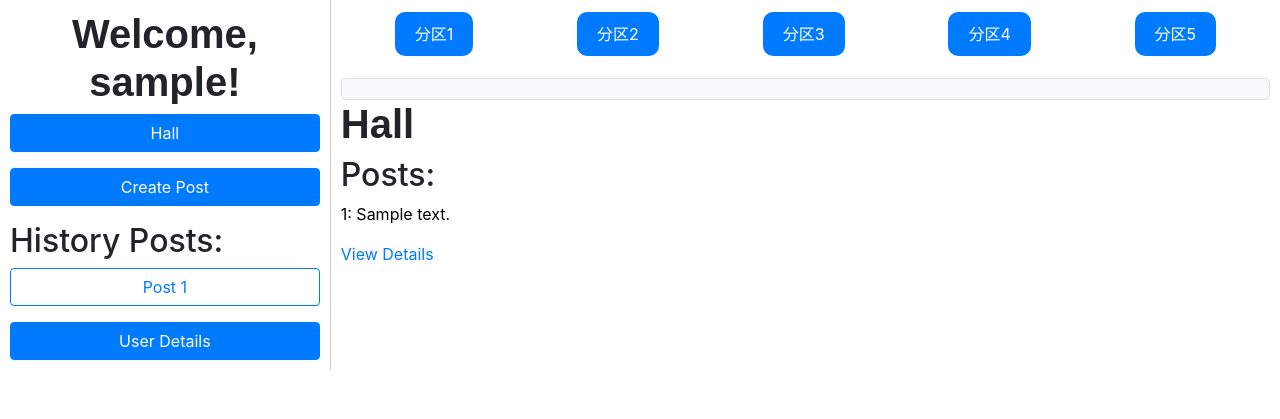
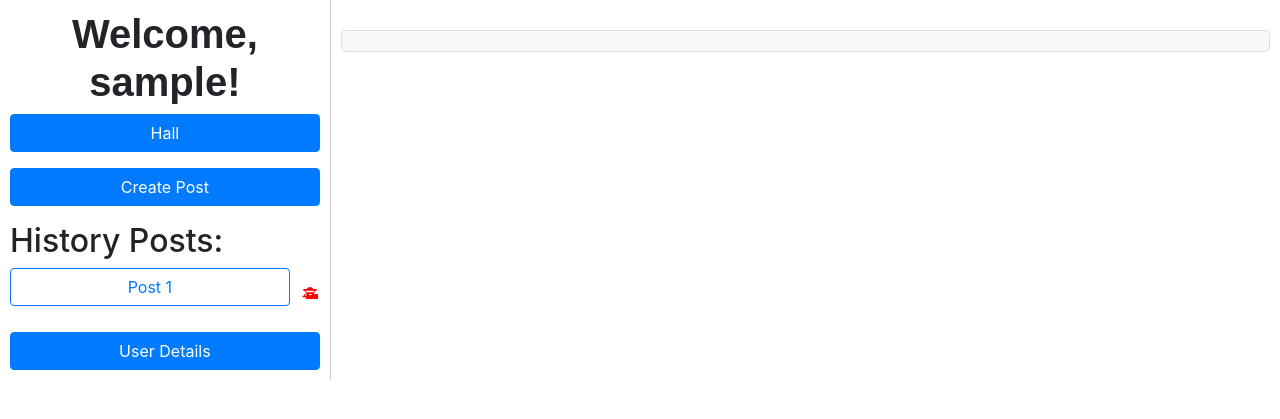
Before and after one commit to 4lanTur1ng/YellowBook, a Flask app: template templates/welcome.html in a window 1280 px wide. Shown: the top 419 px of the page. Run offline with Flask 3, Linux system fonts and the light colour scheme; the template is opened without the code that fills it: most values are stand-ins (such as "Sample title", 1, 10 or a date in 2020); some libraries are stand-ins or nearby versions.

Commit message:
Add files via upload

```diff
--- a/templates/welcome.html
+++ b/templates/welcome.html
@@ -7,14 +7,6 @@
         body {
             display: flex;
             flex-direction: row;
-        }
-         #container {
-            width: 100%;
-            height: 100%;
-            display: flex;
-            flex-direction: row;
-            background-color: #000000;
-            box-shadow: 0 0 10px rgba(0, 0, 0, 0.1);
         }
         #sidebar {
             flex: 1;
@@ -29,20 +21,6 @@
         #postsList .btn {
             margin-bottom: 10px;
             width: 100%;
-        }
-         .nav-btns {
-            display: flex;
-            justify-content: space-around;
-            margin-bottom: 20px;
-        }
-         .nav-btn {
-             padding: 10px 20px;
-            font-size: 16px;
-            background-color: 	#007bff;
-            color: #fff;
-            border:none;
-            border-radius: 10px;
-            cursor: pointer;
         }
         #postDetail {
             background-color: #f8f9fa;
@@ -66,6 +44,23 @@
             font-family: Arial, sans-serif;
             font-weight: bold;
         }
+        .post-container {
+            display: flex;
+            align-items: center;
+            justify-content: space-between;
+        }
+        .delete-btn {
+            background-color: transparent;
+            border: none;
+            cursor: pointer;
+            margin-left: 10px;
+            padding: 0;
+        }
+        .delete-icon {
+            width: 20px;
+            height: 20px;
+            fill: red;
+        }
     </style>
     <script src="https://ajax.googleapis.com/ajax/libs/jquery/3.5.1/jquery.min.js"></script>
 </head>
@@ -77,7 +72,10 @@
         <h2>History Posts:</h2>
         <div id="postsList">
             {% for post in posts %}
+                <div class="post-container">
                     <button class="btn btn-outline-primary btn-block" onclick="showPostContent('{{ post['post']['content'] }}', '{{ post['comment_count'] }}', '{{ post['likes_count'] }}')">Post {{ loop.index }}</button>
+                    <button class="delete-btn" onclick="confirmDelete('{{ post['post']['id'] }}')"><svg class="delete-icon" xmlns="http://www.w3.org/2000/svg" viewBox="0 0 24 24"><path d="M20 6h-4L14 4H10l-2 2H4v2h16zm-3.4 6c.2-.5.4-1 .4-1.6 0-2.8-2.2-5-5-5s-5 2.2-5 5c0 .6.1 1.1.4 1.6l-.4 6h14.8l-.4-6zm-6.6 2v-2h-2v2H7v-2H5v2H3v2h18v-2h-2v-2h-2zM6 8h12v2H6zm0 4h3v2H6zm5 0h3v2h-3zm5 0h3v2h-3z"/></svg></button>
+                </div>
             {% endfor %}
             {% if not posts %}
                 <p class="text-center">No posts available.</p>
@@ -86,33 +84,13 @@
         <a href="{{ url_for('user_details', username=username) }}" class="btn btn-primary btn-block mt-3">User Details</a>
     </div>
     <div id="main">
-         <div class="nav-btns" style="background-color: white;border: 2px solid white; border-radius: 0px;">
-                <button class="nav-btn" onclick="jumpToCategory(1)">分区1</button>
-                <button class="nav-btn" onclick="jumpToCategory(2)">分区2</button>
-                <button class="nav-btn" onclick="jumpToCategory(3)">分区3</button>
-                <button class="nav-btn" onclick="jumpToCategory(4)">分区4</button>
-                <button class="nav-btn" onclick="jumpToCategory(5)">分区5</button>
-            </div>
         <div id="postDetail">
             <!-- post detail will be shown here -->
         </div>
         <form id="createPostForm" action="{{ url_for('create_post') }}" method="post" style="display: none;">
             <textarea id="postContent" name="post_content" class="form-control mb-3" placeholder="Write a new post..."></textarea>
-            <button type="button" id="postButton" class="btn btn-primary btn-block" onclick="createPost()">Post</button>
+            <button type="submit" id="postButton" class="btn btn-primary btn-block">Post</button>
         </form>
-
-        <h1>Hall</h1>
-        <h2>Posts:</h2>
-        <div id="postsList">
-            {% for post in posts111 %}
-            <div>
-                <p style="color: black;">{{ post['user_id'] }}: {{ post['content'] }}</p>
-                 <!-- 添加帖子创建时间 -->
-
-                <a href="{{ url_for('post_details', post_id=post['id']) }}">View Details</a>
-            </div>
-                {% endfor %}
-        </div>
     </div>
     <script>
         function showCreatePostForm() {
@@ -120,81 +98,38 @@
             document.getElementById('postDetail').style.display = 'none';
         }
 
-      function showPostContent(content, commentCount, likesCount,postID) {
+        function showPostContent(content, commentCount, likesCount) {
             document.getElementById('postDetail').style.display = 'block';
             document.getElementById('createPostForm').style.display = 'none';
-
-    // 创建按钮元素
-    const deleteButton = document.createElement('button');
-    deleteButton.innerText = '删除本帖子';
-    deleteButton.className = 'btn btn-danger';
-    deleteButton.addEventListener('click', function () {
-       $.ajax({
-            url: '/delete_post', // 根据您的后端路由设置正确的 URL
-            type: 'POST',
-            data: { 'post_id': postID },
-            success: function(response) {
-                // 成功删除帖子后，您可以处理服务器的响应
-                alert('帖子已删除'); // 仅作为演示，您可以根据服务器端的响应进行适当处理
-                // 可选：在删除成功后，可以重新加载页面或从列表中移除被删除的帖子
-                // 重新加载页面的示例：
-                location.reload();
-            },
-            error: function(error) {
-                // 处理删除帖子时出错的情况
-                alert('删除帖子时出错，请重试'); // 仅作为演示，您可以根据实际错误进行适当处理
-            }
-        });
-
-
-        // 删除帖子后，隐藏帖子详情部分
-        document.getElementById('postDetail').style.display = 'none';
-    });
-
-    // 获取帖子详情容器
-    const postDetailContainer = document.getElementById('postDetail');
-
-    // 在帖子详情容器中添加帖子内容
-    postDetailContainer.innerHTML = `
+            document.getElementById('postDetail').innerHTML = `
                 <p>${content}</p>
                 <p>Comment Count: ${commentCount}</p>
-        <p>Likes Count: ${likesCount}</p>`;
-
-    // 将按钮添加到帖子详情容器
-    postDetailContainer.appendChild(deleteButton);
+                <p>Likes Count: ${likesCount}</p>
+            `;
         }
 
-       function createPost() {
-    const content = $('#postContent').val();
+        function confirmDelete(postId) {
+            if (confirm("Are you sure you want to delete this post?")) {
+                deletePost(postId);
+            }
+        }
 
-    // 获取当前系统时间
-    // const currentDate = new Date();
-    // const currentYear = currentDate.getFullYear();
-    // const currentMonth = currentDate.getMonth() + 1; // 月份从 0 开始计数，所以需要加
-    //        const currentDay = currentDate.getDate();
-    // const currentHour = currentDate.getHours();
-    // const currentMinute = currentDate.getMinutes();
-    // const currentTimeString = `${ currentYear}年${ currentMonth}月${ currentDay}日${currentHour}:${currentMinute}`;
-
+        function deletePost(postId) {
             $.ajax({
-        url: '{{ url_for("create_post") }}',
+                url: '/delete_post',
                 type: 'POST',
-        data: { 'post_content': content },
+                data: {
+                    post_id: postId
+                },
                 success: function(response) {
-            const newPostNumber = $('#postsList').children().length + 1;
-            const newPost = $('<button></button>')
-                .text('Post ' + newPostNumber ) // 将时间信息添加到新帖子按钮的文本中
-                .addClass('btn btn-outline-primary btn-block')
-                .click(function() {
-                    showPostContent(content, 0,0 ,newPostNumber);
-                });
-            $('#postsList').prepend(newPost);
-            document.getElementById('postContent').value = '';
-            document.getElementById('createPostForm').style.display = 'none';
+                    alert(response.message);
+                    location.reload();  // 刷新页面
+                },
+                error: function(xhr, status, error) {
+                    alert('An error occurred while deleting the post.');
                 }
             });
         }
-
     </script>
 </body>
 </html>
```
Also changed, not shown: templates/hall.html (+35 -9 lines). Lines whose indentation alone changed are shown as unchanged.
